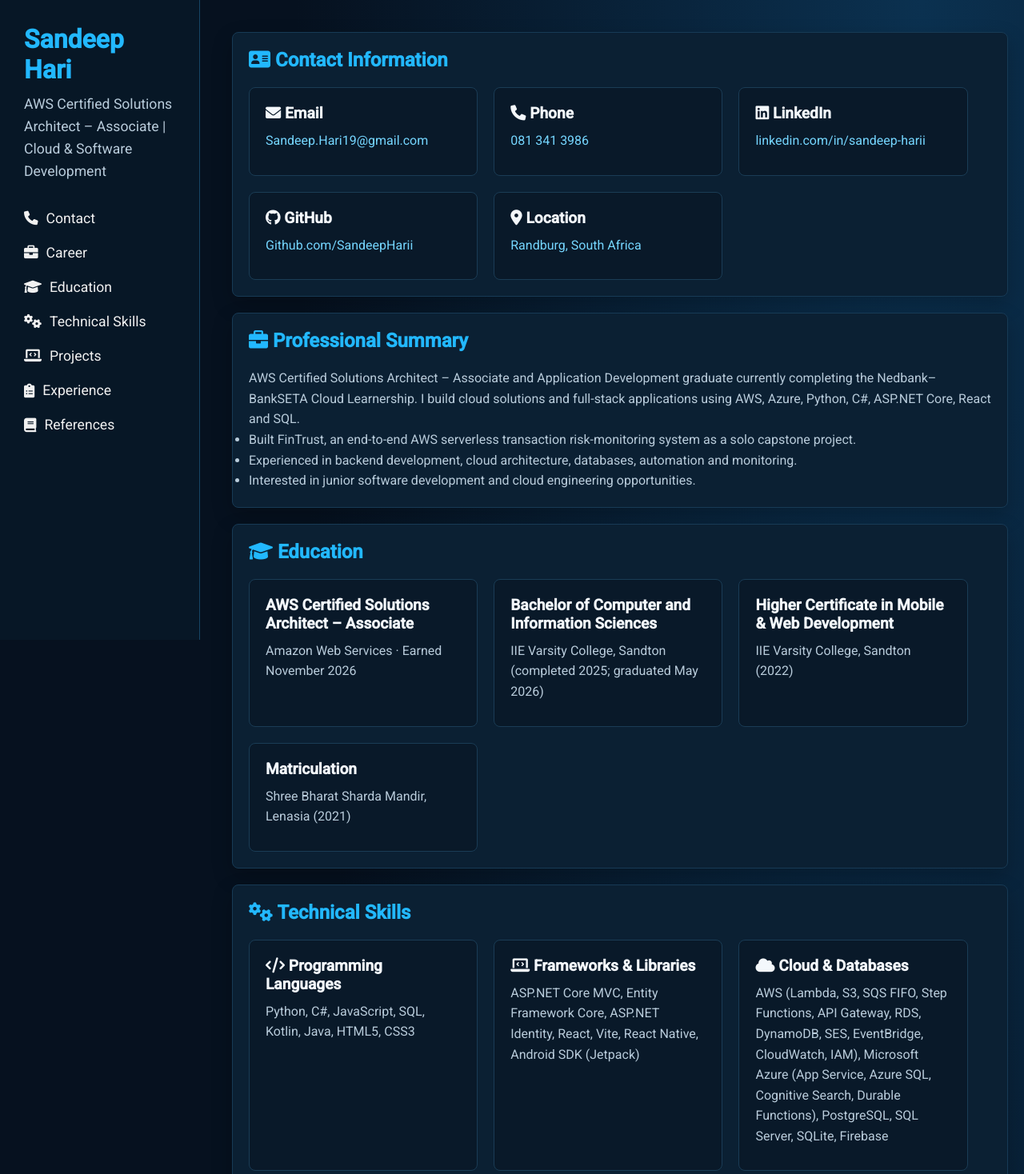
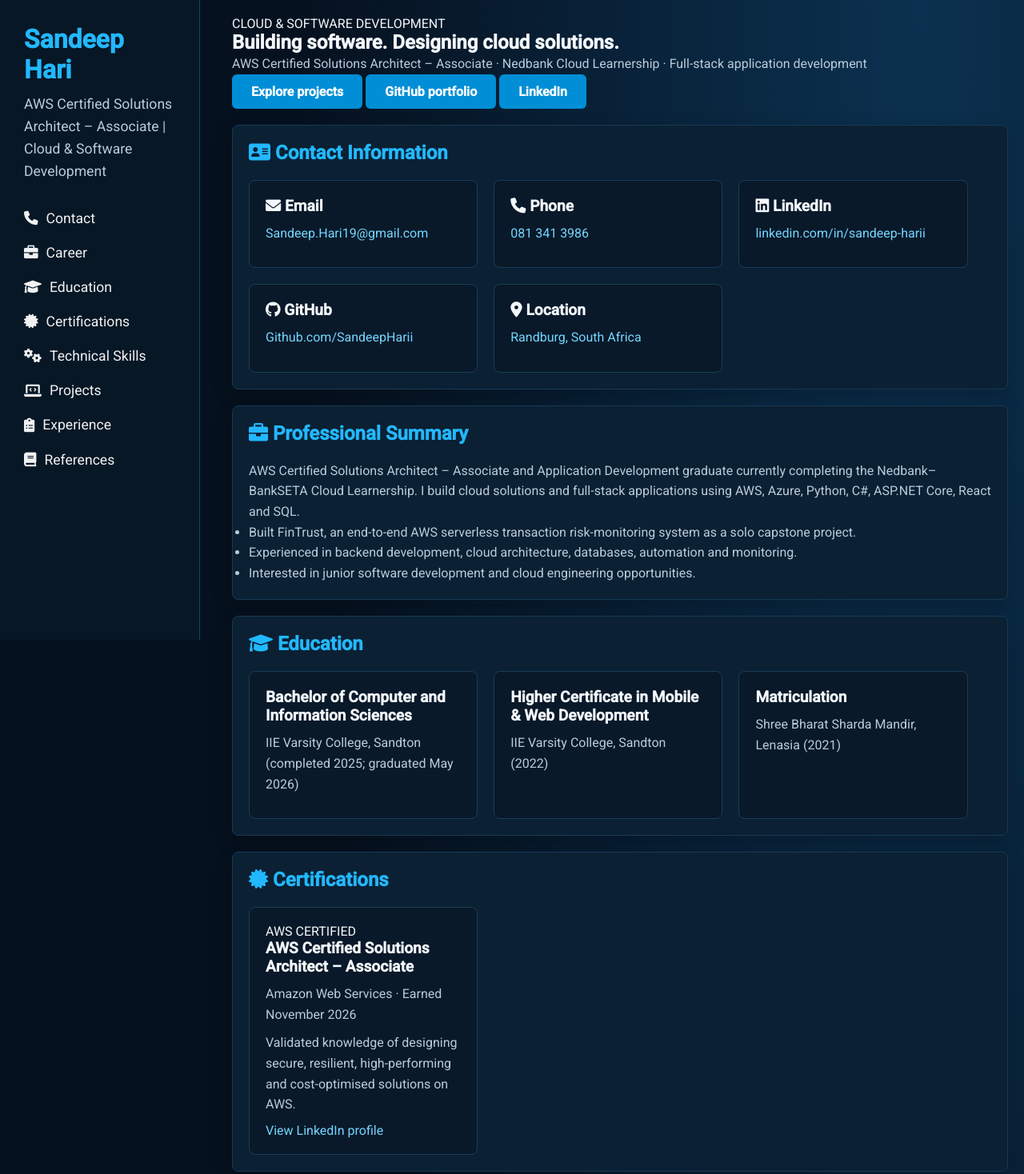
Before and after one commit to SandeepHarii/Sandeep-Hari-CV, a plain HTML site: page index.html in a window 1280 px wide. Shown: the top 1468 px of the page at 80% size. Drawn offline with Linux system fonts and the light colour scheme.

Commit message:
feat: separate certifications and add cross-platform portfolio navigation

```diff
--- a/index.html
+++ b/index.html
@@ -29,6 +29,7 @@
         <li><a href="#contact"><i class="fas fa-phone"></i> Contact</a></li>
         <li><a href="#career"><i class="fas fa-briefcase"></i> Career</a></li>
         <li><a href="#education"><i class="fas fa-graduation-cap"></i> Education</a></li>
+        <li><a href="#certifications"><i class="fas fa-certificate"></i> Certifications</a></li>
         <li><a href="#skills"><i class="fas fa-cogs"></i> Technical Skills</a></li>
         <li><a href="#projects"><i class="fas fa-laptop-code"></i> Projects</a></li>
         <li><a href="#experience"><i class="fas fa-clipboard-list"></i> Experience</a></li>
@@ -38,6 +39,17 @@
   </aside>
 
   <main>
+    <section class="portfolio-intro" aria-label="Portfolio introduction">
+      <span class="eyebrow">CLOUD &amp; SOFTWARE DEVELOPMENT</span>
+      <h2>Building software. Designing cloud solutions.</h2>
+      <p>AWS Certified Solutions Architect – Associate · Nedbank Cloud Learnership · Full-stack application development</p>
+      <div class="quick-links">
+        <a class="button" href="#projects">Explore projects</a>
+        <a class="button button-outline" href="https://github.com/SandeepHarii" target="_blank" rel="noopener noreferrer">GitHub portfolio</a>
+        <a class="button button-outline" href="https://www.linkedin.com/in/sandeep-harii/" target="_blank" rel="noopener noreferrer">LinkedIn</a>
+      </div>
+    </section>
+
     <!-- Contact Section -->
     <section id="contact" class="card-section">
       <h2><i class="fas fa-address-card"></i> Contact Information</h2>
@@ -52,11 +64,11 @@
         </div>
         <div class="card">
           <h3><i class="fab fa-linkedin"></i> LinkedIn</h3>
-          <p><a href="https://www.linkedin.com/in/sandeep-harii/" target="_blank">linkedin.com/in/sandeep-harii</a></p>
+          <p><a href="https://www.linkedin.com/in/sandeep-harii/" target="_blank" rel="noopener noreferrer">linkedin.com/in/sandeep-harii</a></p>
         </div>
         <div class="card">
           <h3><i class="fab fa-github"></i> GitHub</h3>
-          <p><a href="https://github.com/SandeepHarii" target="_blank">Github.com/SandeepHarii</a></p>
+          <p><a href="https://github.com/SandeepHarii" target="_blank" rel="noopener noreferrer">Github.com/SandeepHarii</a></p>
         </div>
         <div class="card">
           <h3><i class="fas fa-map-marker-alt"></i> Location</h3>
@@ -80,7 +92,6 @@
     <section id="education" class="card-section">
       <h2><i class="fas fa-graduation-cap"></i> Education</h2>
       <div class="card-container">
-        <div class="card"><h3>AWS Certified Solutions Architect – Associate</h3><p>Amazon Web Services · Earned November 2026</p></div>
         <div class="card">
           <h3>Bachelor of Computer and Information Sciences</h3>
           <p>IIE Varsity College, Sandton (completed 2025; graduated May 2026)</p>
@@ -92,6 +103,20 @@
         <div class="card">
           <h3>Matriculation</h3>
           <p>Shree Bharat Sharda Mandir, Lenasia (2021)</p>
+        </div>
+      </div>
+    </section>
+
+    <!-- Certifications Section -->
+    <section id="certifications" class="card-section">
+      <h2><i class="fas fa-certificate"></i> Certifications</h2>
+      <div class="card-container">
+        <div class="card certification-card">
+          <span class="eyebrow">AWS CERTIFIED</span>
+          <h3>AWS Certified Solutions Architect – Associate</h3>
+          <p>Amazon Web Services · Earned November 2026</p>
+          <p>Validated knowledge of designing secure, resilient, high-performing and cost-optimised solutions on AWS.</p>
+          <a href="https://www.linkedin.com/in/sandeep-harii/" target="_blank" rel="noopener noreferrer">View LinkedIn profile</a>
         </div>
       </div>
     </section>
```
